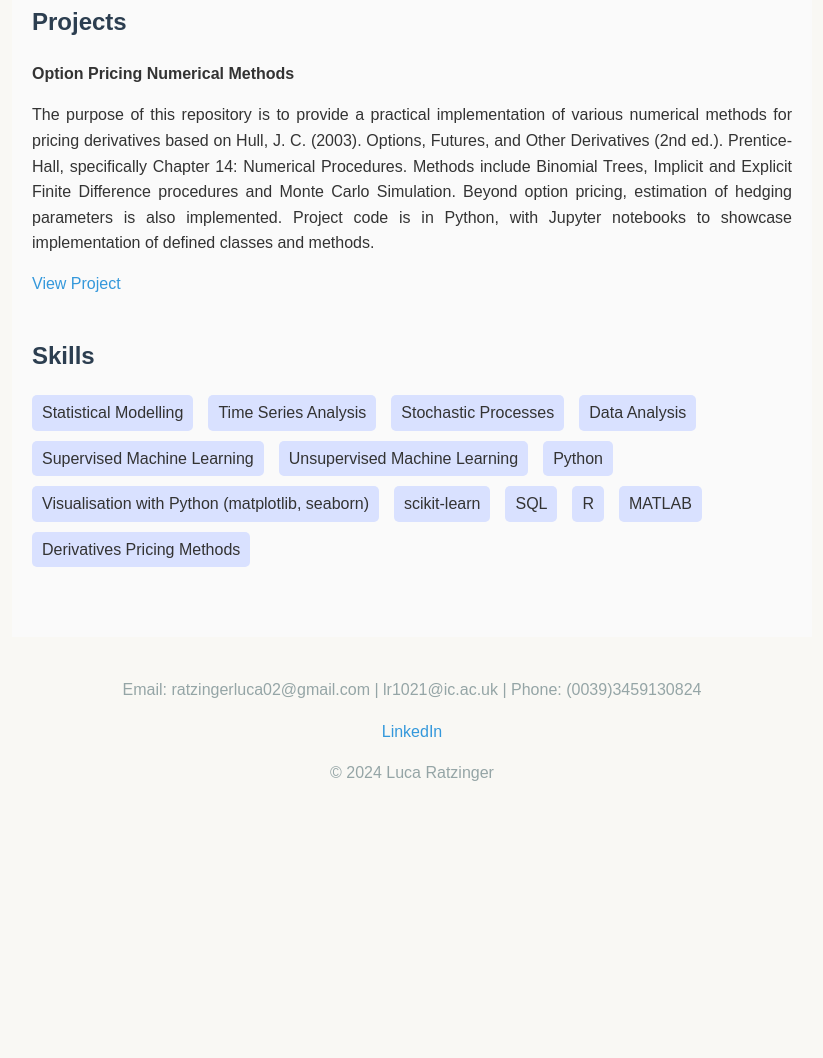
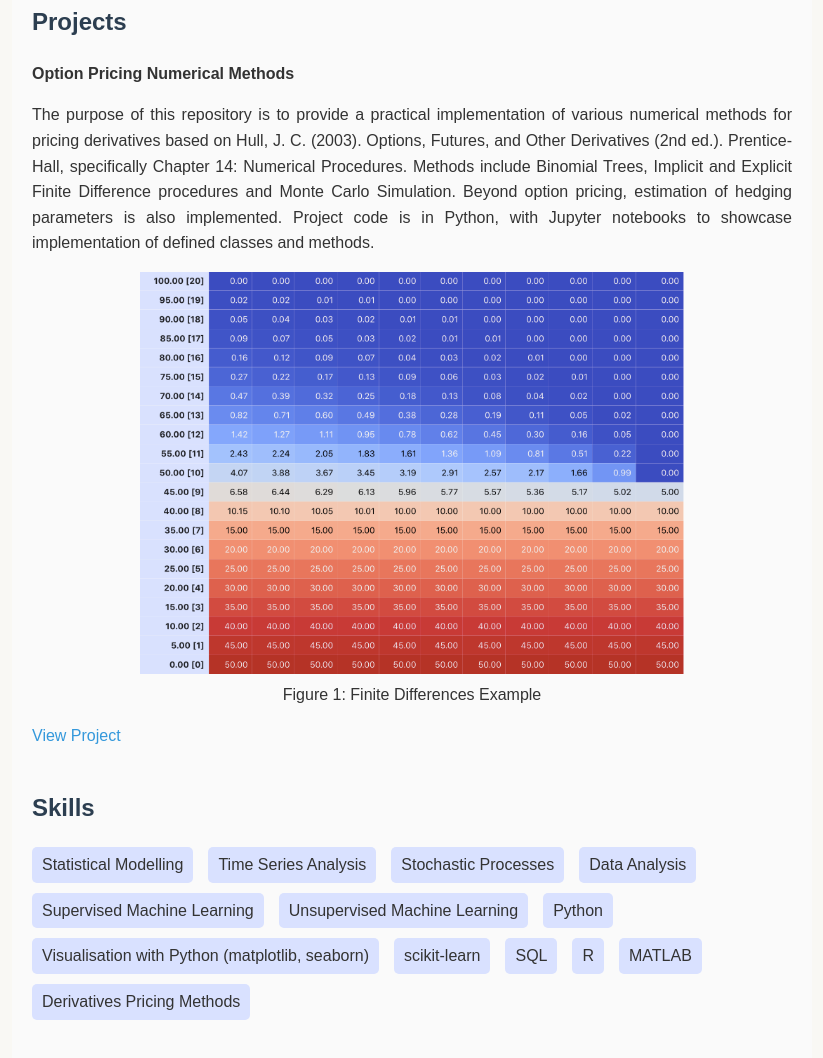
Before and after one commit to lr1021/quant-portfolio, a plain HTML site: page index.html in a window 1280 px wide. Shown: the part 859-1917 px from the top of the page, without its empty margins (228-1051 px from the left). Before the commit the page ends 1680 px from the top, so only its background shows below. Drawn offline with Linux system fonts and the light colour scheme.

Commit message:
Update index.html finite_differences

```diff
--- a/index.html
+++ b/index.html
@@ -138,6 +138,10 @@
             <li>
                 <strong>Option Pricing Numerical Methods</strong><br>
                 <p class="justified-text">The purpose of this repository is to provide a practical implementation of various numerical methods for pricing derivatives based on Hull, J. C. (2003). Options, Futures, and Other Derivatives (2nd ed.). Prentice-Hall, specifically Chapter 14: Numerical Procedures. Methods include Binomial Trees, Implicit and Explicit Finite Difference procedures and Monte Carlo Simulation. Beyond option pricing, estimation of hedging parameters is also implemented. Project code is in Python, with Jupyter notebooks to showcase implementation of defined classes and methods.</p>
+                <figure align='middle'>
+                    <img src="finite_differences.png" width="80%" title="Finite Differences Example" />
+                    <figcaption>Figure 1: Finite Differences Example</figcaption>
+                </figure>
                 <a href="https://github.com/lr1021/Option_Pricing_Numerical_Methods" target="_blank">View Project</a>
             </li>
         </ul>
```
